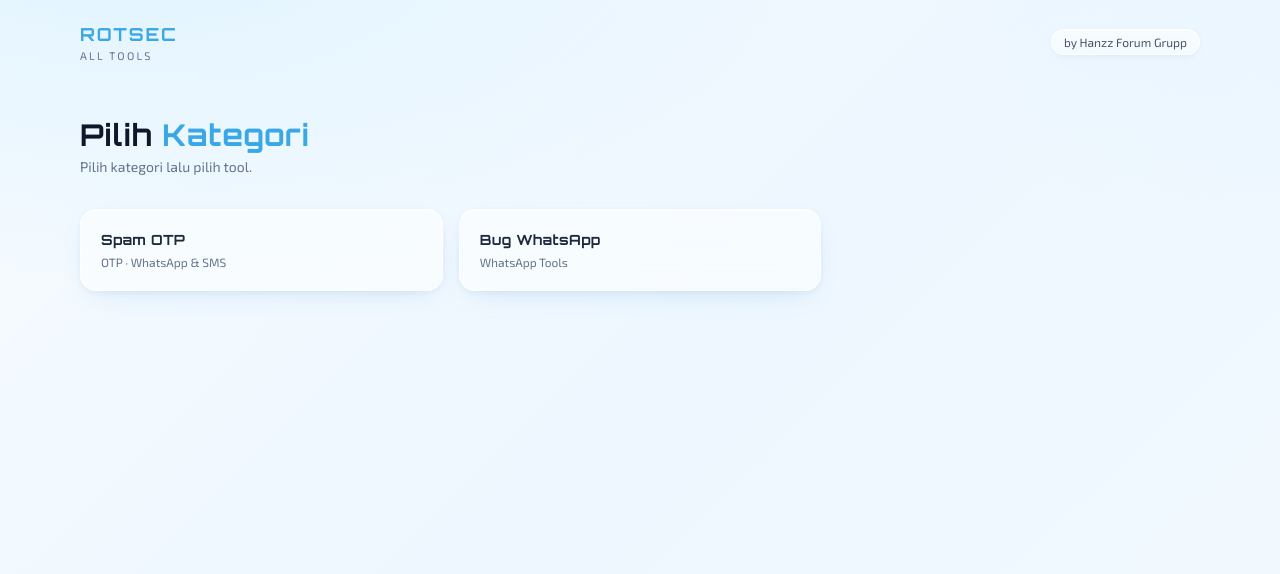
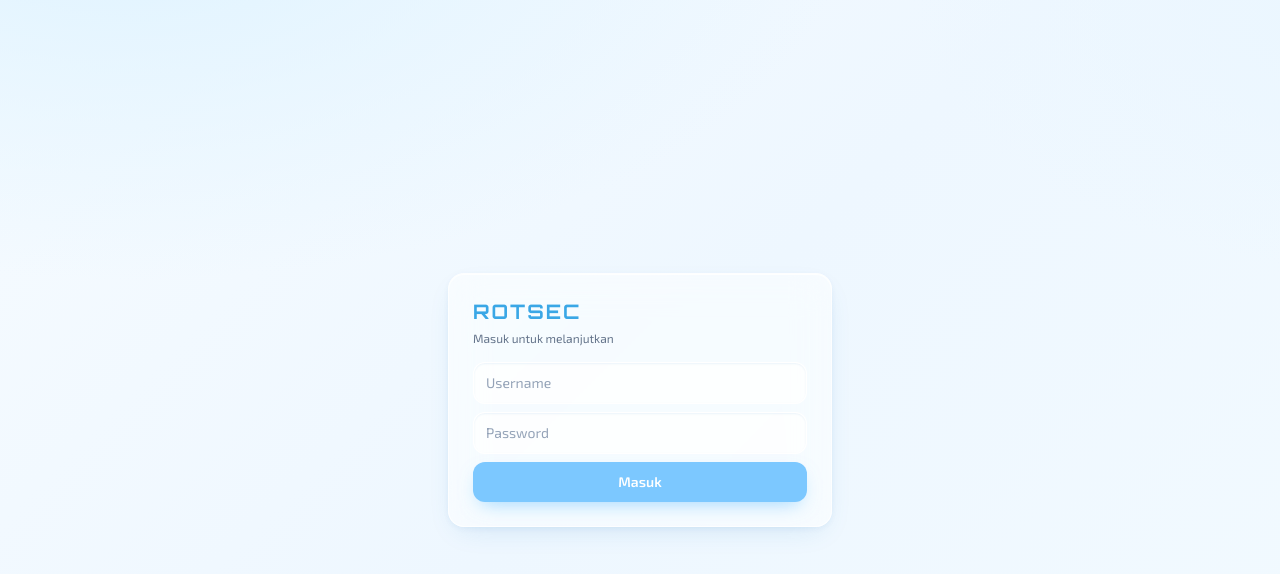
Before and after one commit to hanzcodereal/prokit, a Next.js app: page / in a window 1280 px wide. Shown: the top 574 px of the page. Built offline with nearby package versions, Linux system fonts and the light colour scheme.

Commit message:
Update layout.tsx

```diff
--- a/src/app/layout.tsx
+++ b/src/app/layout.tsx
@@ -1,6 +1,7 @@
 import type { Metadata } from "next";
 import { Orbitron, Exo_2 } from "next/font/google";
 import "./globals.css";
+import AuthGate from "@/components/AuthGate";
 
 const orbitron = Orbitron({ subsets: ["latin"], variable: "--font-orbitron", weight: ["500", "700", "900"] });
 const exo = Exo_2({ subsets: ["latin"], variable: "--font-exo" });
@@ -13,7 +14,9 @@ export const metadata: Metadata = {
 export default function RootLayout({ children }: { children: React.ReactNode }) {
   return (
     <html lang="id" className={`${orbitron.variable} ${exo.variable}`}>
-      <body className="min-h-screen font-exo">{children}</body>
+      <body className="min-h-screen font-exo">
+        <AuthGate>{children}</AuthGate>
+      </body>
     </html>
   );
 }
```
